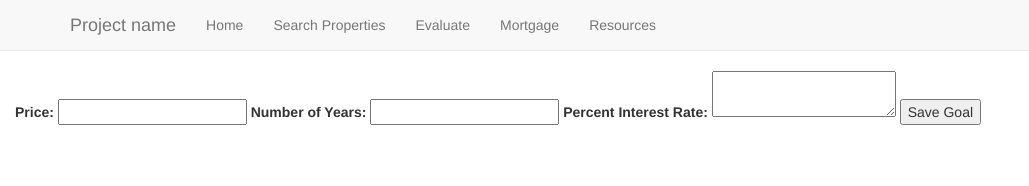
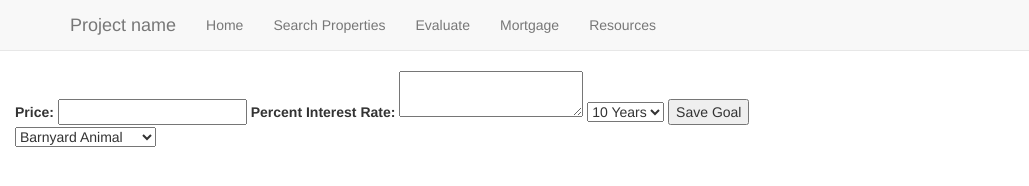
Before and after one commit to aminge/prime-group-project, a website: page public/views/index.html at #/mortgage in a window 1280 px wide. Shown: the whole page, without its empty margins (0-1029 px from the left). Drawn offline with Linux system fonts and the light colour scheme.

Commit message:
Updated mortgage calculator, now has a dropdown for mortgage length

```diff
--- a/public/scripts/factories/dataFactory.js
+++ b/public/scripts/factories/dataFactory.js
@@ -3,7 +3,7 @@ myApp.factory('DataFactory', ['$http', function($http) {
     // Private
 
     var privateCalculateMortgage = function(price, years, ir) {
-        var months = years * 12;
+        var months = parseInt(years) * 12;
         ir = ir / 1200;
 
         var numerator = ir * price * Math.pow(1 + ir, months);
--- a/public/views/templates/mortgage.html
+++ b/public/views/templates/mortgage.html
@@ -2,11 +2,32 @@
     <form>
         <label for="price">Price:</label>
         <input type="number" ng-model="price" id="price" />
-        <label for="years">Number of Years:</label>
-        <input type="number" ng-model="years" id="years" />
+
         <label for="interestRate">Percent Interest Rate:</label>
         <textarea type="number" ng-model="interestRate" id="interestRate"></textarea>
+
+        <!--<label for="years">Number of Years:</label>-->
+        <select ng-model="years">
+            <option value="10">10 Years</option>
+            <option value="15">15 Years</option>
+            <option value="20">20 Years</option>
+            <option value="25">25 Years</option>
+            <option value="30">30 Years</option>
+        </select>
+
 
         <button id="save-goal" ng-click="calculateMortgage()">Save Goal</button>
     </form>
 </div>
+
+
+<select ng-change="getAnimal()" ng-model="animal">
+    <option value="barnyard">Barnyard Animal</option>
+    <option value="bird">Bird</option>
+    <option value="cat">Cat</option>
+    <option value="dog">Dog</option>
+    <option value="horse">Horse</option>
+    <option value="pig">Pig</option>
+    <option value="reptile">Reptile</option>
+    <option value="smallfurry">Small Furry Animal</option>
+</select>
```
